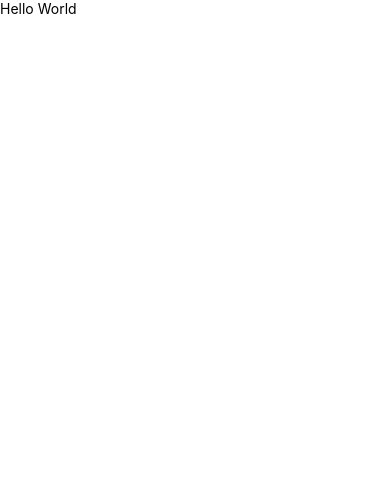
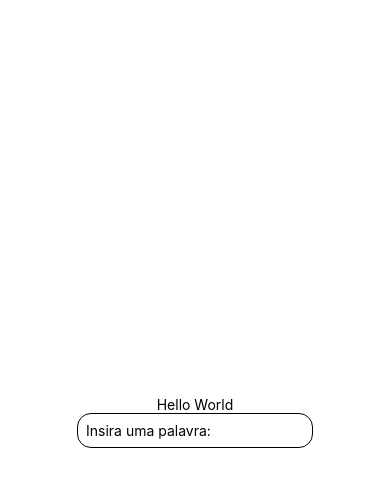
Before and after one commit to TecoAdamo/studings-dio, a React Native app: screen / in a window 390 px wide. Shown: the top 486 px of the page. Built offline with nearby package versions, Linux system fonts and the light colour scheme.

Commit message:
feat: created input component.

```diff
--- /dev/null
+++ b/src/components/input.tsx
@@ -0,0 +1,23 @@
+import React from "react";
+import { View, TextInput, StyleSheet } from "react-native";
+
+export default function Input() {
+    return (
+        <View style={styles.Container}>
+            <TextInput style={styles.inputBox}
+                placeholder="Insira uma palavra: "
+            />
+        </View>
+    )
+}
+const styles = StyleSheet.create({
+    Container: {
+        justifyContent: 'center',
+    },
+    inputBox: {
+        borderWidth: 1,
+        borderRadius: 14,
+        padding: 8
+    }
+
+})
--- a/src/screens/Home.tsx
+++ b/src/screens/Home.tsx
@@ -1,10 +1,23 @@
 import React from "react";
-import { View, Text, TouchableOpacity, TextInput } from "react-native";
+import { View, Text, StyleSheet } from "react-native";
+
+import Input from "../components/input";
 
 export default function Home() {
     return (
-        <View>
-            <Text>Hello World</Text>
+        <View style={styles.Container}>
+            <Text style={styles.textCenter}>Hello World</Text>
+            <Input />
         </View>
     )
 }
+const styles = StyleSheet.create({
+    Container: {
+        flex: 1,
+        justifyContent: 'center',
+        alignItems: 'center',
+    },
+    textCenter: {
+        textAlign: 'center',
+    }
+})
```
